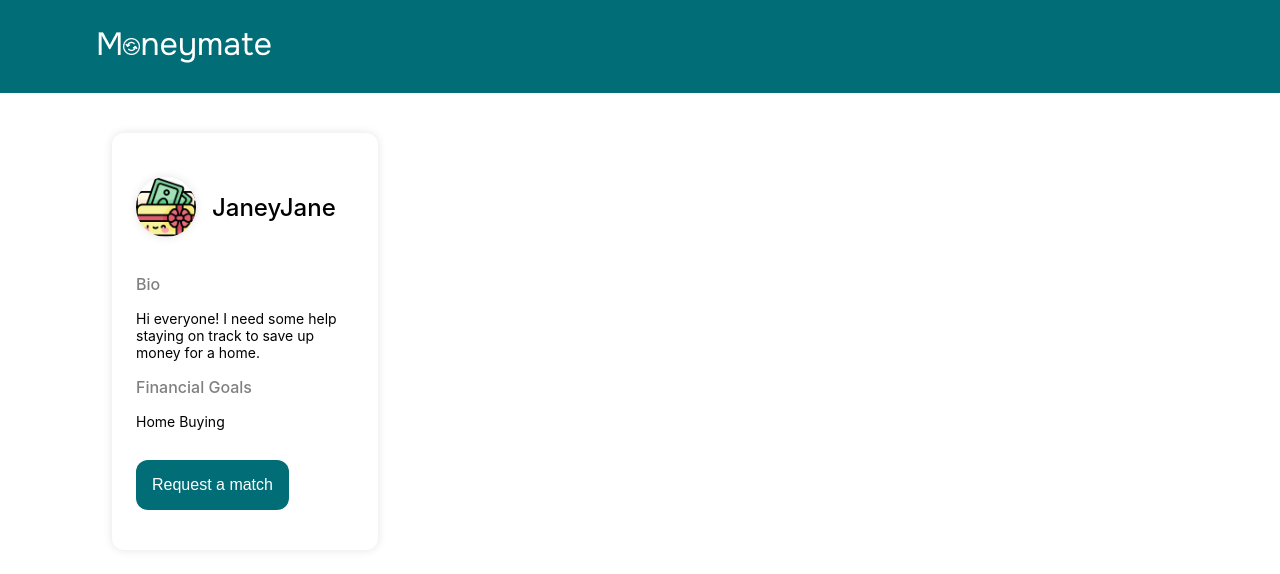
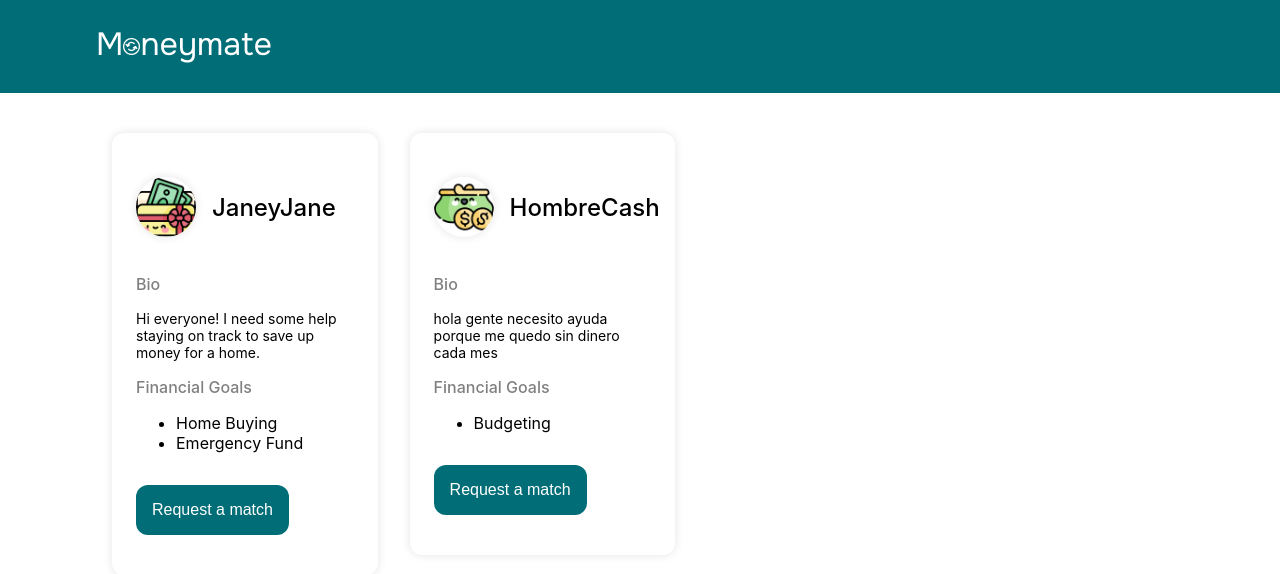
Before and after one commit to Dania-h/moneymate, a React (Vite) app in the folder frontend/: page /find in a window 1280 px wide. Shown: the top 574 px of the page. Built offline with nearby package versions, Linux system fonts and the light colour scheme.

Commit message:
the buddy card map through data instead of being hardcoded

```diff
--- a/frontend/src/BuddyCard/BuddyCard.jsx
+++ b/frontend/src/BuddyCard/BuddyCard.jsx
@@ -1,22 +1,33 @@
-import otherprofile from "../assets/profile1.png";
+import PropTypes from "prop-types";
 import Button from "../Button/Button";
 
-function BuddyCard() {
+function BuddyCard({ username, picture, bio, financialGoals }) {
   return (
     <div className="card">
       <div className="pic-name">
-        <img className="profile-pic" src={otherprofile} />
-        <h2>JaneyJane</h2>
+        <img className="profile-pic" src={picture} />
+        <h2>{username}</h2>
       </div>
       <div>
         <h3>Bio</h3>
-        <p>Hi everyone! I need some help staying on track to save up money for a home.</p>
+        <p>{bio}</p>
         <h3>Financial Goals</h3>
-        <p>Home Buying</p>
+        <ul>
+          {financialGoals.map((item) => (
+            <li key={item}>{item}</li>
+          ))}
+        </ul>
         <Button text="Request a match" />
       </div>
     </div>
   );
 }
 
+BuddyCard.propTypes = {
+  username: PropTypes.string.isRequired,
+  picture: PropTypes.node.isRequired,
+  bio: PropTypes.string,
+  financialGoals: PropTypes.array,
+};
+
 export default BuddyCard;
--- a/frontend/src/Find.jsx
+++ b/frontend/src/Find.jsx
@@ -1,9 +1,40 @@
 import BuddyCard from "./BuddyCard/BuddyCard";
+import profile1 from "./assets/profile1.png";
+import profile2 from "./assets/profile2.png";
 
 function Find() {
+  const buddies = [
+    {
+      id: 1,
+      username: "JaneyJane",
+      picture: profile1,
+      language: "English",
+      bio: "Hi everyone! I need some help staying on track to save up money for a home.",
+      financialGoals: ["Home Buying", "Emergency Fund"],
+    },
+    {
+      id: 2,
+      username: "HombreCash",
+      picture: profile2,
+      language: "Spanish",
+      bio: "hola gente necesito ayuda porque me quedo sin dinero cada mes",
+      financialGoals: ["Budgeting"],
+    },
+  ];
+
   return (
-    <section style={{ padding: "1.5rem 6rem" }}>
-      <BuddyCard />
+    <section style={{ padding: "1.5rem 6rem", display: "flex" }}>
+      {buddies.map((buddy) => {
+        return (
+          <BuddyCard
+            key={buddy.id}
+            username={buddy.username}
+            picture={buddy.picture}
+            bio={buddy.bio}
+            financialGoals={buddy.financialGoals}
+          />
+        );
+      })}
     </section>
   );
 }
```
Also changed, not shown: frontend/src/assets/profile2.png (added).
